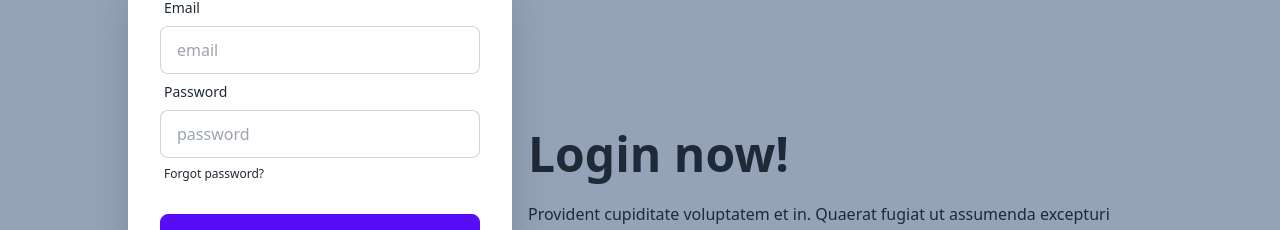
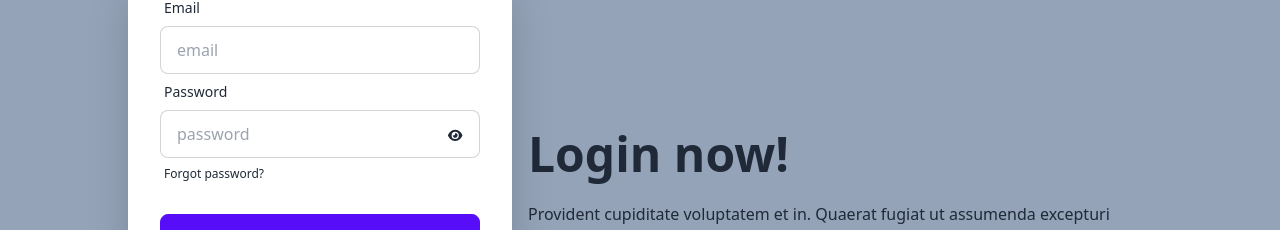
Before and after one commit to Azmal7374/summer-camp-client, a React (Vite) app: page /login in a window 1280 px wide. Shown: the part 310-540 px from the top of the page. Built offline with nearby package versions, Linux system fonts and the light colour scheme; no server answers.

Commit message:
password show and hide toggle with icon click

```diff
--- a/src/pages/Login/Login.jsx
+++ b/src/pages/Login/Login.jsx
@@ -4,9 +4,12 @@ import { Helmet } from 'react-helmet-async';
 import Swal from 'sweetalert2';
 import { AuthContext } from '../../provider/AuthProvider';
 import SocialLogin from '../share/SocialLogin/SocialLogin';
+import { FontAwesomeIcon } from '@fortawesome/react-fontawesome';
+import { faEye, faEyeSlash } from '@fortawesome/free-solid-svg-icons';
 const Login = () => {
 
   const [disabled,setDisabled] = useState(true)
+  const [show, setShow] = useState(false)
   const {signIn} = useContext(AuthContext)
   const navigate = useNavigate()
   const location = useLocation()
@@ -61,12 +64,21 @@ const Login = () => {
            </label>
            <input type="email" name="email" placeholder="email" className="input input-bordered" />
          </div>
-         <div className="form-control">
+         <div className="form-control relative">
            <label className="label">
              <span className="label-text">Password</span>
            </label>
-           <input type="password"  name="password" placeholder="password" className="input input-bordered" />
+           <input type={show ? "text" : "password"}   name="password" placeholder="password" className="input input-bordered" />
            <label className="label">
+           <p className='absolute bottom-11 left-72'  onClick={() => setShow(!show)}>
+           <small>
+           {
+               show ? <span><FontAwesomeIcon  icon={faEyeSlash} /></span> : <span><FontAwesomeIcon icon={faEye} /></span>
+           }
+           </small>
+           </p>
+
+
              <a href="#" className="label-text-alt link link-hover">Forgot password?</a>
            </label>
          </div>
```
